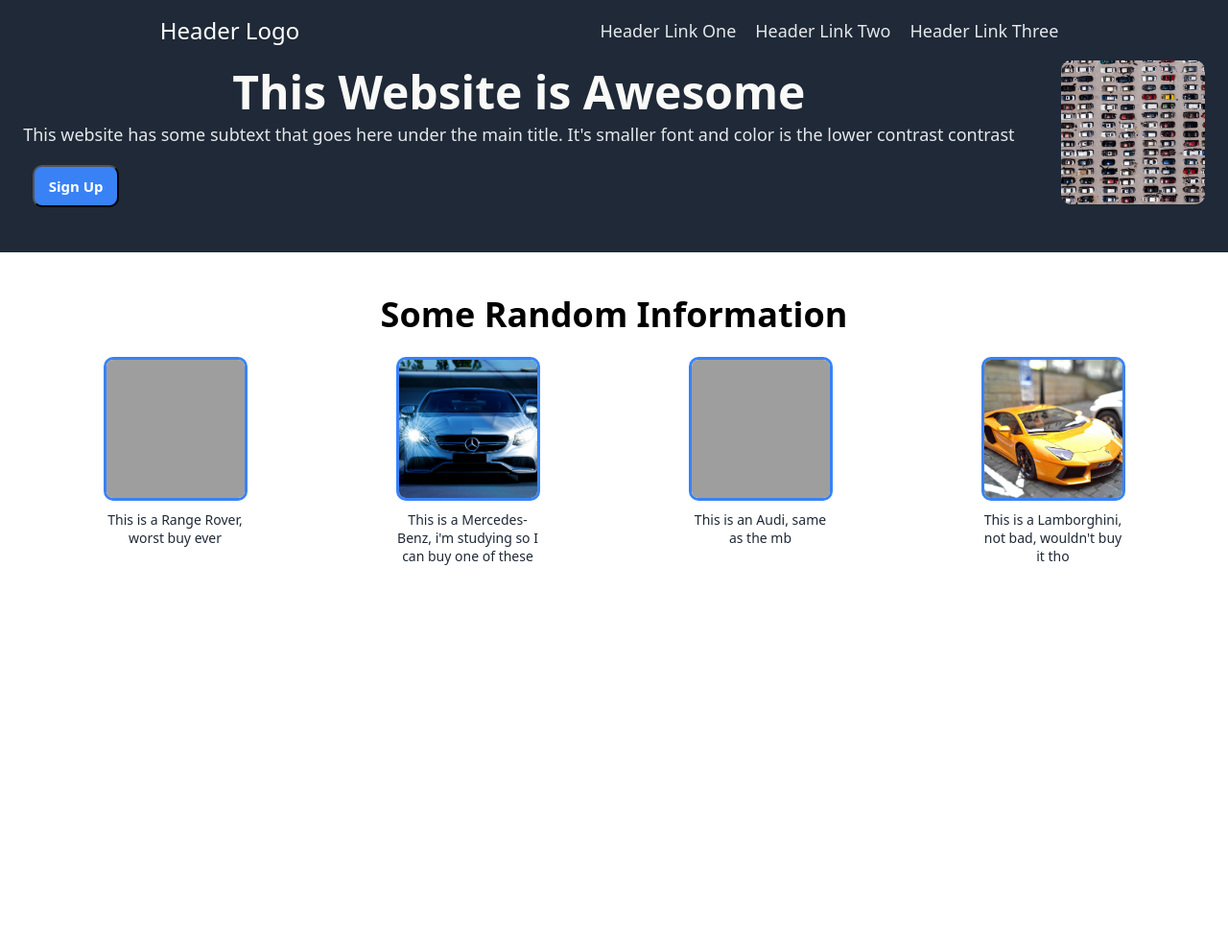
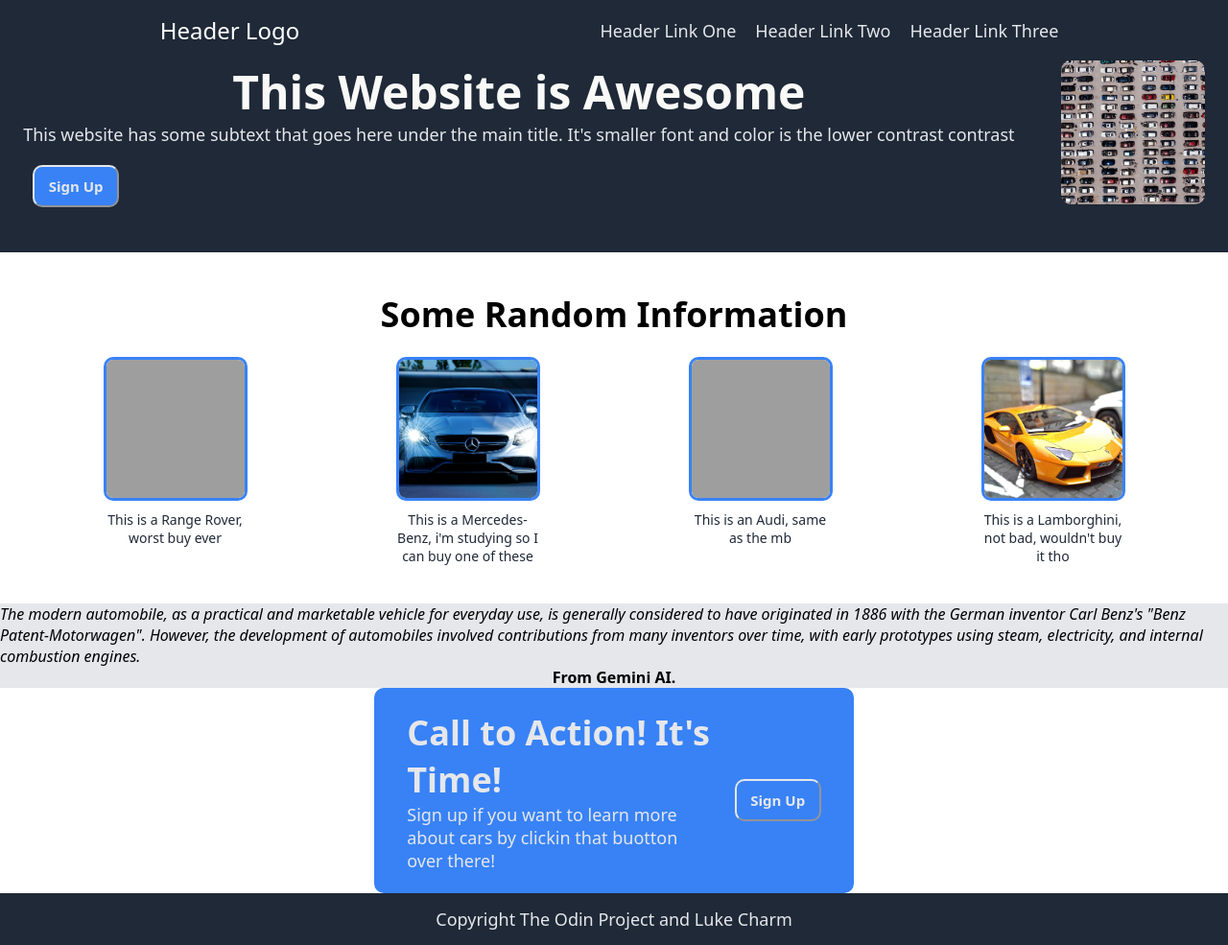
Before and after one commit to lucharm93/project_1, a plain HTML site: page index.html in a window 1280 px wide. Shown: the whole page at 96% size. Before the commit the page ends 800 px from the top, so only its background shows below. Drawn offline with Linux system fonts and the light colour scheme; grey boxes are pictures that could not be loaded.

Commit message:
ending the first phase of the project, more changes to come

```diff
--- a/index.html
+++ b/index.html
@@ -52,8 +52,24 @@
              </div>
         </section>
 
+        <section class="fourth_part">
+            <span class="content"><i>The modern automobile, as a practical and marketable vehicle for everyday use, is generally considered to have originated in 1886 with the German inventor Carl Benz's "Benz Patent-Motorwagen". However, the development of automobiles involved contributions from many inventors over time, with early prototypes using steam, electricity, and internal combustion engines.</i></span>
+            <div><b>From Gemini AI.</b></div>
+        </section>
 
+        <section class="fifth_part_box">
+            <div class="content1">
+                <div class="text">
+                    <h3 class="title">Call to Action! It's Time! </h3>
+                    <p class="description">Sign up if you want to learn more about cars by clickin that buotton over there!</p>
+                </div>
+                <button class="button">Sign Up</button>
+            </div>
+        </section>
 
+        <footer class="copyright">
+            <p class="copytext">Copyright The Odin Project and Luke Charm </p>
+        </footer>
 
     </body>
 </html>
--- a/syles.css
+++ b/syles.css
@@ -39,8 +39,6 @@ li a{
     color: #e5e7eb;
     margin: 10px;
 }
-
-
 
 .second_part{
     background-color: #1f2937;
@@ -136,3 +134,68 @@ p{
   color: #1f2937;
   text-align: center;
 }
+
+.fourth_part{
+    background-color: #e5e7eb;
+    display: flex;
+    align-items: stretch;
+    flex-direction: column;
+    justify-content: space-between;
+}
+
+.fifth_part_box{
+    width: 500px;
+    background-color: #3882f6;
+    border: 2px solid #3882f6;
+    border-radius: 10px;
+    padding: 20px;
+
+}
+
+.content1{
+    display: flex;
+    align-items: center;
+    justify-content: space-between;
+}
+
+.text{
+   max-width: 70%;
+}
+
+.title{
+    font-size: 36px;
+    font-weight: 900;
+    color: #e5e7eb;
+    margin: 0;
+}
+
+.description {
+    font-size: 18px;
+    color: #e5e7eb;
+    margin: 0;
+}
+
+.button{
+	background-color: #3882f6;
+    margin-top: 20px;
+    margin-left: 10px;
+    border-radius: 10px;
+    padding: 10px;
+    width: 90px;
+	color:  #e5e7eb;
+    font-weight: bold;
+    font-size: 15px;
+    align-self: center;
+    border-color:  #e5e7eb;
+    }
+
+.copyright{
+    background-color: #1f2937;
+    padding: 15px;
+    width: 100%;
+    display: flex;
+}
+
+.copytext{
+    align-items: center;
+}
```
